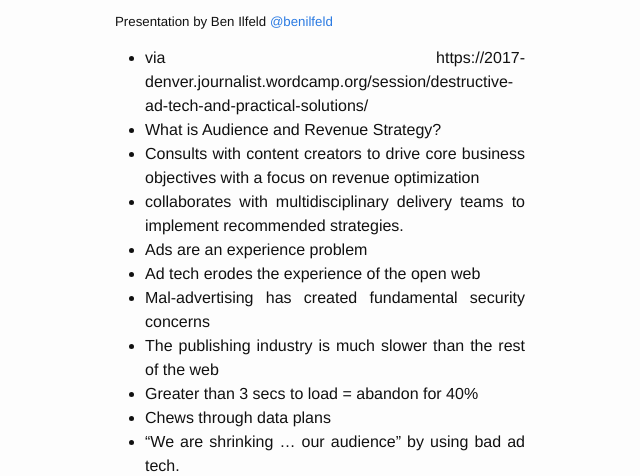
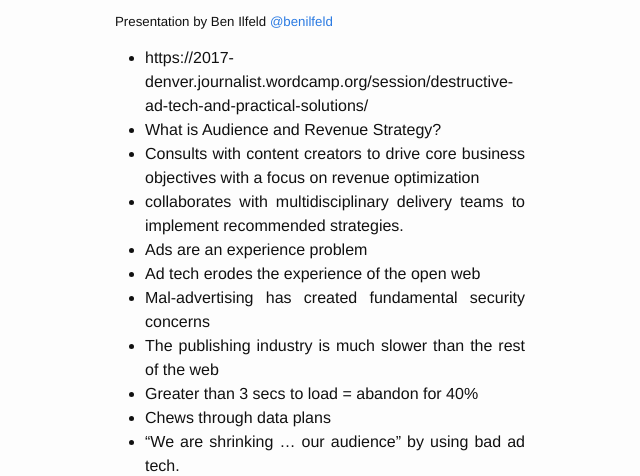
Before and after one commit to AramZS/aramzs.github.io, a Jekyll site: the page built from _posts/2017-08-17-Notes-From-Destructive-Ad-Tech-and-Practical-Solutions.markdown, in a window 1280 px wide and 900 px high, cut to the strip 424-900 px from the top of the window. Shown: the whole strip, without its empty margins (320-960 px from the left). Built offline with Jekyll 4.4.1, drawn with Linux system fonts in a browser that asks for light colours.

Commit message:
via does something weird.

```diff
--- a/_posts/2017-08-17-Notes-From-Destructive-Ad-Tech-and-Practical-Solutions.markdown
+++ b/_posts/2017-08-17-Notes-From-Destructive-Ad-Tech-and-Practical-Solutions.markdown
@@ -10,7 +10,7 @@
 
 ##### Presentation by Ben Ilfeld [@benilfeld](https://twitter.com/benilfeld)
 
- - via https://2017-denver.journalist.wordcamp.org/session/destructive-ad-tech-and-practical-solutions/
+ - https://2017-denver.journalist.wordcamp.org/session/destructive-ad-tech-and-practical-solutions/
  - What is Audience and Revenue Strategy?
   - Consults with content creators to drive core business objectives with a focus on revenue optimization
   - collaborates with multidisciplinary delivery teams to implement recommended strategies.
```
